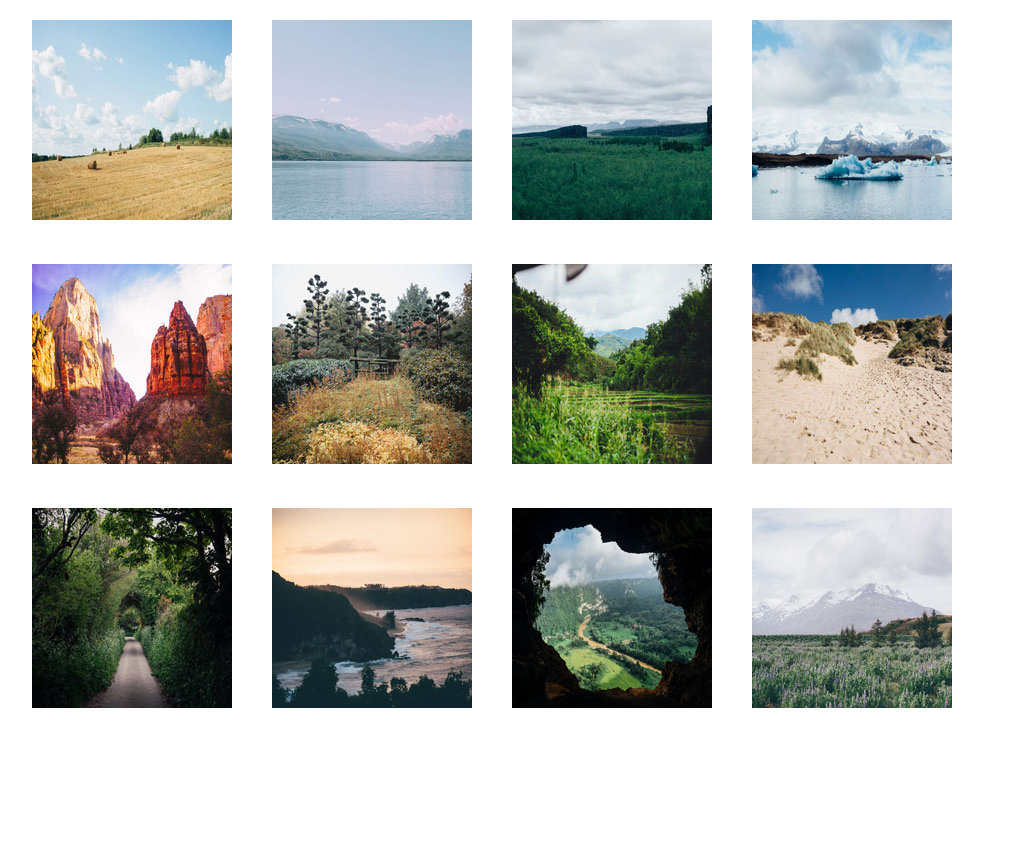
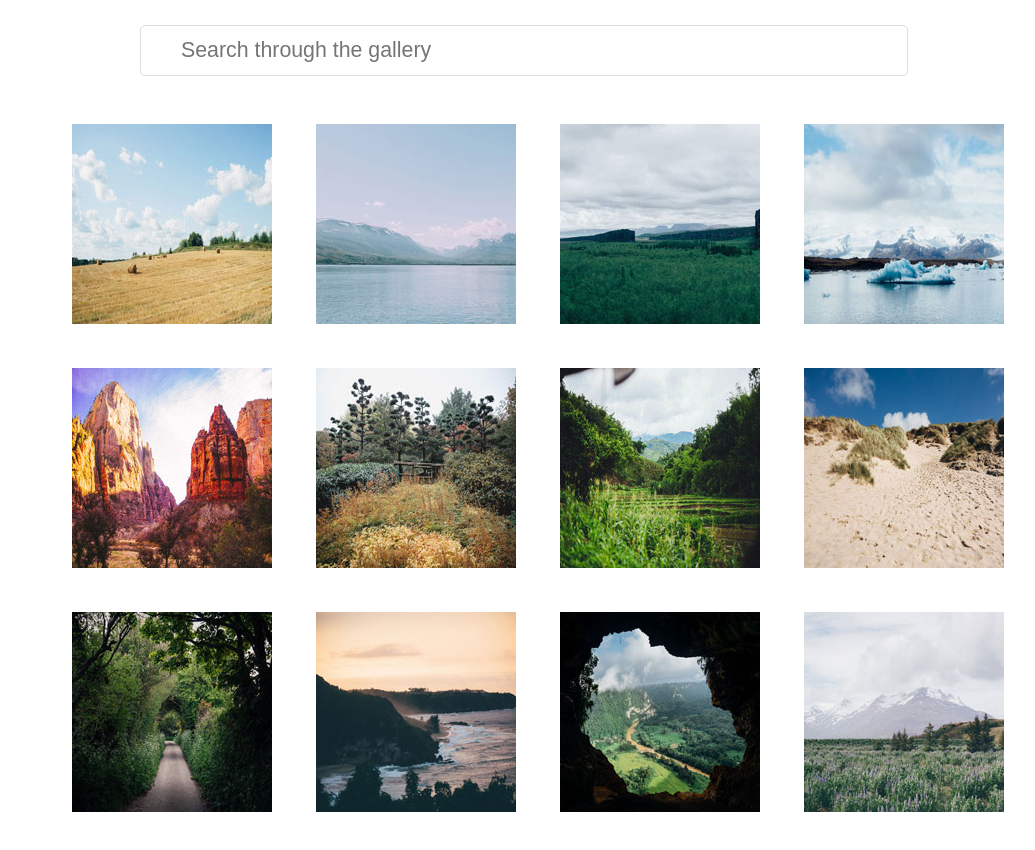
Before and after one commit to Alva1229/TechDegree-Project4, a plain HTML site: page index.html in a window 1280 px wide. Shown: the whole page, without its empty margins (116-1151 px from the left). Before the commit the page ends 800 px from the top, so only its background shows below. Drawn offline with Linux system fonts and the light colour scheme.

Commit message:
Added Search Bar and LightBox

```diff
--- a/css/fresco.css
+++ b/css/fresco.css
@@ -912,14 +912,14 @@
 .fr-window-skin-fresco .fr-close-icon,
 .fr-window-skin-fresco .fr-thumbnails-side-button-icon,
 .fr-window-skin-fresco .fr-error-icon {
-  background-image: url('photos/fresco/sprite.svg');
+  background-image: url('skins/fresco/sprite.svg');
 }
 /* fallback png sprite */
 .fr-window-skin-fresco.fr-no-svg .fr-side-button-icon,
 .fr-window-skin-fresco.fr-no-svg .fr-close-icon,
 .fr-window-skin-fresco.fr-no-svg .fr-thumbnails-side-button-icon,
 .fr-window-skin-fresco .fr-error-icon {
-  background-image: url('photos/fresco/sprite.png');
+  background-image: url('skins/fresco/sprite.png');
 }
 
 .fr-window-skin-fresco .fr-error-icon { background-position: -160px -126px; }
--- a/css/main.css
+++ b/css/main.css
@@ -13,12 +13,36 @@ body {
   display: flex;
   flex-wrap:  wrap;
 }
-
+.gallery {
+  margin: 0 auto;
+  padding:0;
+}
+#gallery li{
+  display: inline-block;
+  list-style-type: none;
+  margin: 20px;
+}
 img {
-  padding: 0px;
-  margin: 20px;
   flex-grow: 1;
 }
+
+#mySearch {
+  background-position: 10px 12px;
+  background-repeat: no-repeat;
+  width: 100%;
+  font-size: 16pt;
+  padding: 12px 20px 12px 40px;
+  border: 1px solid #ddd;
+  border-radius: 5px;
+  margin-top: 25px;
+  margin-bottom: 12px;
+}
+
+.search-bar-container {
+  width: 60%;
+  margin: 0 auto;
+}
+
 .clearfix::after {
   content: " ";
   display: table;
--- a/index.html
+++ b/index.html
@@ -9,22 +9,28 @@
     <link rel="stylesheet" href="css/fresco.css">
 </head>
 <body>
-    <div class="container">
-        <a href="photos/01.jpg" class="fresco fr-window-skin-fresco" data-fresco-caption="Caption below the image"><img src="photos/thumbnails/01.jpg"  alt="Hay Bales image"/></a>
-        <a href="photos/02.jpg" class="fresco" data-fresco-caption="Caption below the image" data-fresco-options="ui: 'inside'"><img src="photos/thumbnails/02.jpg" alt="Lake image"/></a>
-        <a href="photos/03.jpg"><img src="photos/thumbnails/03.jpg" alt="Canyon image"/></a>
-        <a href="photos/04.jpg"><img src="photos/thumbnails/04.jpg" alt="Iceberg image"/></a>
-        <a href="photos/05.jpg"><img src="photos/thumbnails/05.jpg" alt="Desert image"/></a>
-        <a href="photos/06.jpg"><img src="photos/thumbnails/06.jpg" alt="Fall image"/></a>
-        <a href="photos/07.jpg"><img src="photos/thumbnails/07.jpg" alt="Plantation image"/></a>
-        <a href="photos/08.jpg"><img src="photos/thumbnails/08.jpg" alt="Dunes image"/></a>
-        <a href="photos/09.jpg"><img src="photos/thumbnails/09.jpg" alt="Countryside Lane image"/></a>
-        <a href="photos/10.jpg"><img src="photos/thumbnails/10.jpg" alt="Sunset image"/></a>
-        <a href="photos/11.jpg"><img src="photos/thumbnails/11.jpg" alt="Cave image"/></a>
-        <a href="photos/12.jpg"><img src="photos/thumbnails/12.jpg" alt="Bluebells image"/></a>
+    <div class="search-bar-container">
+        <input type="text" id="mySearch" onkeyup="myFunction()" placeholder="Search through the gallery" title="Type in a name">
     </div>
+        <div class="container">
+            <ul id="gallery">
+            <li><a href="photos/01.jpg" class="fresco" data-fresco-group="items" data-fresco-caption="Hay Bales - I love hay bales. Took this snap on a drive through the countryside past some straw fields."><img src="photos/thumbnails/01.jpg"  alt="Hay Bales image"/></a></li>
+            <li><a href="photos/02.jpg" class="fresco" data-fresco-group="items"  data-fresco-caption="Lake - The lake was so calm today. We had a great view of the snow on the mountains from here."><img src="photos/thumbnails/02.jpg" alt="Lake image"/></a></li>
+            <li><a href="photos/03.jpg" class="fresco" data-fresco-group="items"  data-fresco-caption="Canyon - I hiked to the top of the mountain and got this picture of the canyon and trees below."><img src="photos/thumbnails/03.jpg" alt="Canyon image"/></a></li>
+            <li><a href="photos/04.jpg" class="fresco" data-fresco-group="items"  data-fresco-caption="Iceberg - It was amazing to see an iceberg up close, it was so cold but didn’t snow today. "><img src="photos/thumbnails/04.jpg" alt="Iceberg image"/></a></li>
+            <li><a href="photos/05.jpg" class="fresco" data-fresco-group="items"  data-fresco-caption="Desert - The red cliffs were beautiful. It was really hot in the desert but we did a lot of walking through the canyons."><img src="photos/thumbnails/05.jpg" alt="Desert image"/></a></li>
+            <li><a href="photos/06.jpg" class="fresco" data-fresco-group="items"  data-fresco-caption="Fall - Fall is coming, I love when the leaves on the trees start to change color."><img src="photos/thumbnails/06.jpg" alt="Fall image"/></a></li>
+            <li><a href="photos/07.jpg" class="fresco" data-fresco-group="items"  data-fresco-caption="Plantation - I drove past this plantation yesterday, everything is so green!"><img src="photos/thumbnails/07.jpg" alt="Plantation image"/></a></li>
+            <li><a href="photos/08.jpg" class="fresco" data-fresco-group="items"  data-fresco-caption="Dunes - My summer vacation to the Oregon Coast. I love the sandy dunes!"><img src="photos/thumbnails/08.jpg" alt="Dunes image"/></a></li>
+            <li><a href="photos/09.jpg" class="fresco" data-fresco-group="items"  data-fresco-caption="Countryside Lane - We enjoyed a quiet stroll down this countryside lane."><img src="photos/thumbnails/09.jpg" alt="Countryside Lane image"/></a></li>
+            <li><a href="photos/10.jpg" class="fresco" data-fresco-group="items"  data-fresco-caption="Sunset - Sunset at the coast! The sky turned a lovely shade of orange."><img src="photos/thumbnails/10.jpg" alt="Sunset image"/></a></li>
+            <li><a href="photos/11.jpg" class="fresco" data-fresco-group="items"  data-fresco-caption="Cave - I did a tour of a cave today and the view of the landscape below was breathtaking."><img src="photos/thumbnails/11.jpg" alt="Cave image"/></a></li>
+            <li><a href="photos/12.jpg" class="fresco" data-fresco-group="items"  data-fresco-caption="Bluebells - I walked through this meadow of bluebells and got a good view of the snow on the mountain before the fog came in."><img src="photos/thumbnails/12.jpg" alt="Bluebells image"/></a></li>
+            </ul>
+        </div>
+
     <script src="js/jquery-3.3.1.min.js"></script>
     <script src="js/Fresco/fresco.js"></script>
-
+    <script src="js/main.js"></script>
 </body>
 </html>
--- a/js/main.js
+++ b/js/main.js
@@ -1,5 +1,17 @@
-$.extend(Fresco.Skins, {
-    'custom' : {
-      ui: 'inside'
+
+function myFunction() {
+    var input, filter, ul, li, a, i;
+    input = document.getElementById("mySearch");
+    filter = input.value.toUpperCase();
+    ul = document.getElementById("gallery");
+    li = ul.getElementsByTagName("li");
+    for (i = 0; i < li.length; i++) {
+        a = li[i].getElementsByTagName("a")[0];
+        if (a.innerHTML.toUpperCase().indexOf(filter) > -1) {
+            li[i].style.display = "";
+        } else {
+            li[i].style.display = "none";
+
+        }
     }
-  });
+}
```
Also changed, not shown: css/skins/fresco/sprite.png (renamed from photos/fresco/sprite.png), css/skins/fresco/sprite.svg (renamed from photos/fresco/sprite.svg).
